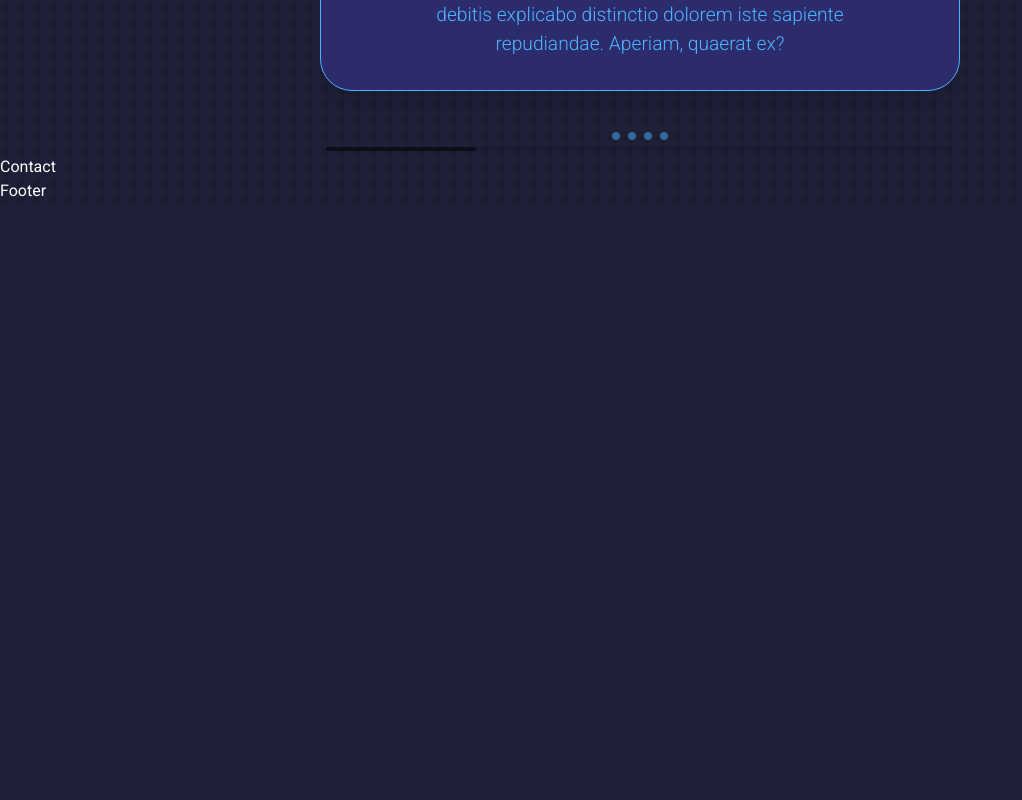
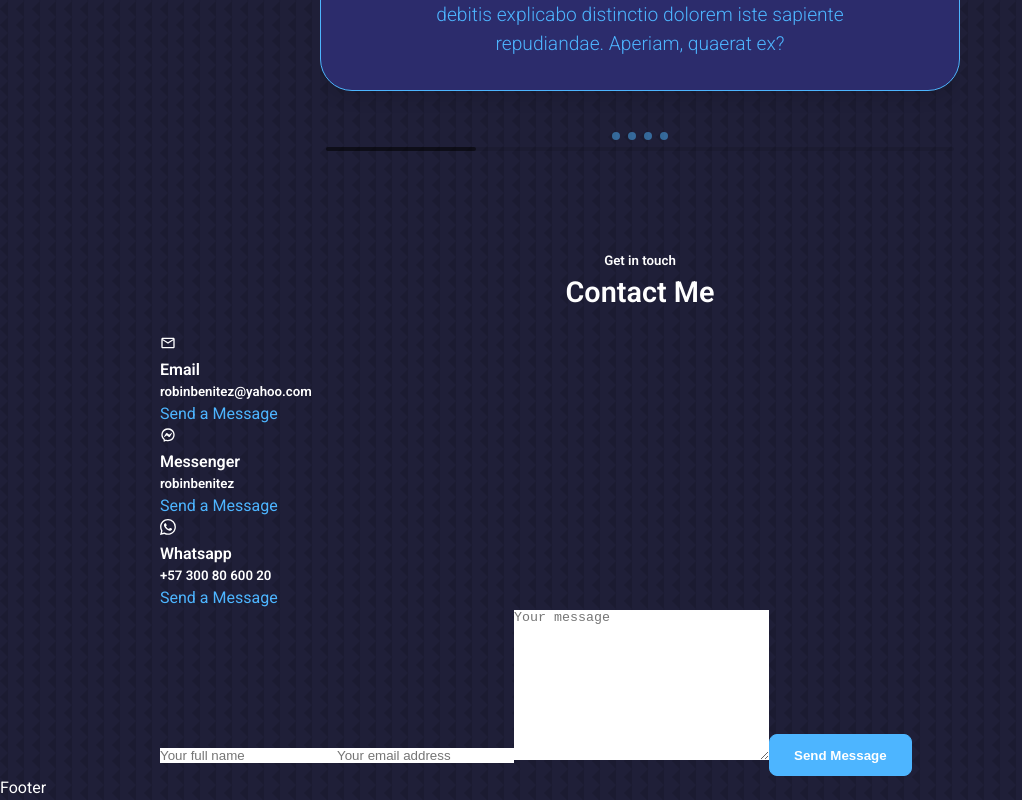
Before and after one commit to robinbenitezmora/Portfolio-Full-Stack-Robin, a React (Create React App) app: page / in a window 1280 px wide. Shown: the part 3887-4687 px from the top of the page, without its empty margins (0-1022 px from the left). Before the commit the page ends 4090 px from the top, so only its background shows below. Built offline with nearby package versions, Linux system fonts and the light colour scheme.

Commit message:
add logic to 'Contact.jsx' component

```diff
--- a/src/components/contact/Contact.jsx
+++ b/src/components/contact/Contact.jsx
@@ -1,8 +1,43 @@
 import React from 'react'
+import { MdOutlineEmail } from 'react-icons/md'
+import { RiMessengerLine } from 'react-icons/ri'
+import { BsWhatsapp } from 'react-icons/bs'
 
 const Contact = () => {
   return (
-    <div>Contact</div>
+    <section id='contact'>
+      <h5>Get in touch</h5>
+      <h2>Contact Me</h2>
+
+      <div className='container contact__container'>
+        <div className='contact__options'>
+          <article className='contact__option'>
+            <MdOutlineEmail className='contact__icon' />
+            <h4>Email</h4>
+            <h5>robinbenitez@yahoo.com</h5>
+            <a href="mailto:robinbenitez@yahoo.com" target="_blank">Send a Message</a>
+          </article>
+          <article className='contact__option'>
+            <RiMessengerLine className='contact__icon' />
+            <h4>Messenger</h4>
+            <h5>robinbenitez</h5>
+            <a href="https://m.me/ernest.achiever" target="_blank">Send a Message</a>
+          </article>
+          <article className='contact__option'>
+            <BsWhatsapp className='contact__icon' />
+            <h4>Whatsapp</h4>
+            <h5>+57 300 80 600 20</h5>
+            <a href="https://wa.me/573008060020" target="_blank">Send a Message</a>
+          </article>
+        </div>
+        <form action="">
+          <input type="text" name='name' placeholder='Your full name' required />
+          <input type="email" name='email' placeholder='Your email address' required />
+          <textarea name="message" id="" cols="30" rows="10" placeholder='Your message' required></textarea>
+          <button type='submit' className='btn btn-primary'>Send Message</button>
+        </form>
+      </div>
+    </section>
   )
 }
 
```
